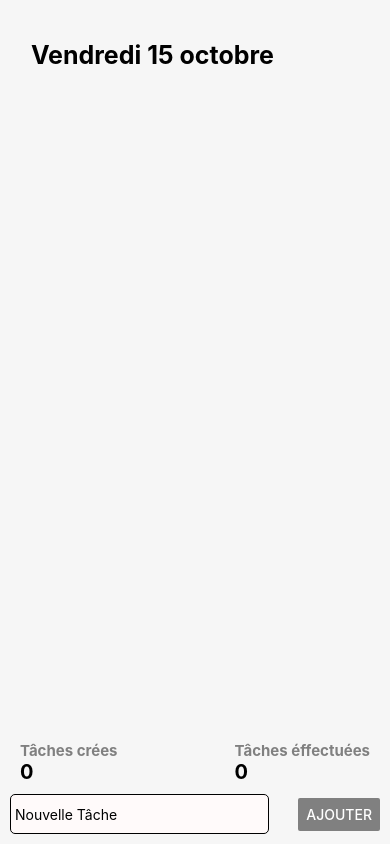
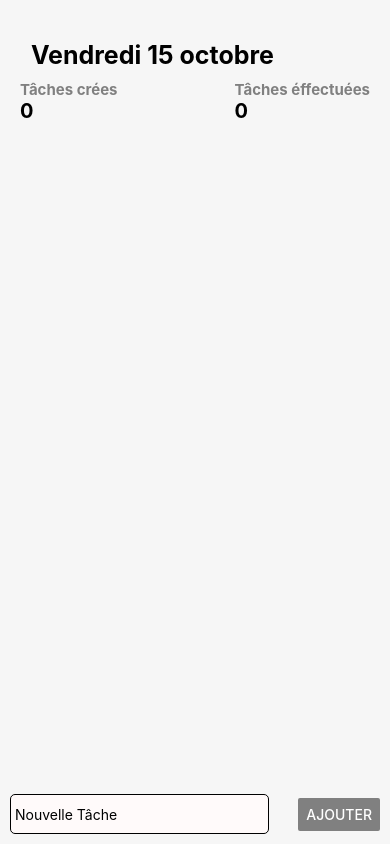
Before and after one commit to JulienMulle/todolist, a React Native app: screen / in a window 390 px wide. Built offline with nearby package versions, Linux system fonts and the light colour scheme.

Commit message:
dpl de counter dans ListHeaderComponent

```diff
--- a/src/screens/tasks/index.js
+++ b/src/screens/tasks/index.js
@@ -73,7 +73,11 @@ export default function TaskScreen() {
             ListHeaderComponent={
             <>
             <Header />
-
+            <View style={styles.counter}>
+            <Counter nb={tasks.length} title={"Tâches crées"}/>
+            {/*je ne veux que les elements qui on le status isCompleted */}
+            <Counter nb={tasks.filter(t =>t.isCompleted === true).length} title={"Tâches éffectuées"}/>
+            </View>
             </>
             }
             contentContainerStyle={{flexGrow:1}}
@@ -83,11 +87,6 @@ export default function TaskScreen() {
             keyExtractor={(_item, index) =>index.toString()}
             renderItem={renderItem}
             />
-            <View style={styles.counter}>
-            <Counter nb={tasks.length} title={"Tâches crées"}/>
-            {/*je ne veux que les elements qui on le stutus isCompleted */}
-            <Counter nb={tasks.filter(t =>t.isCompleted === true).length} title={"Tâches éffectuées"}/>
-            </View>
             <TaskForm onAddTask={onAddTask}/>
 
         </>
```
